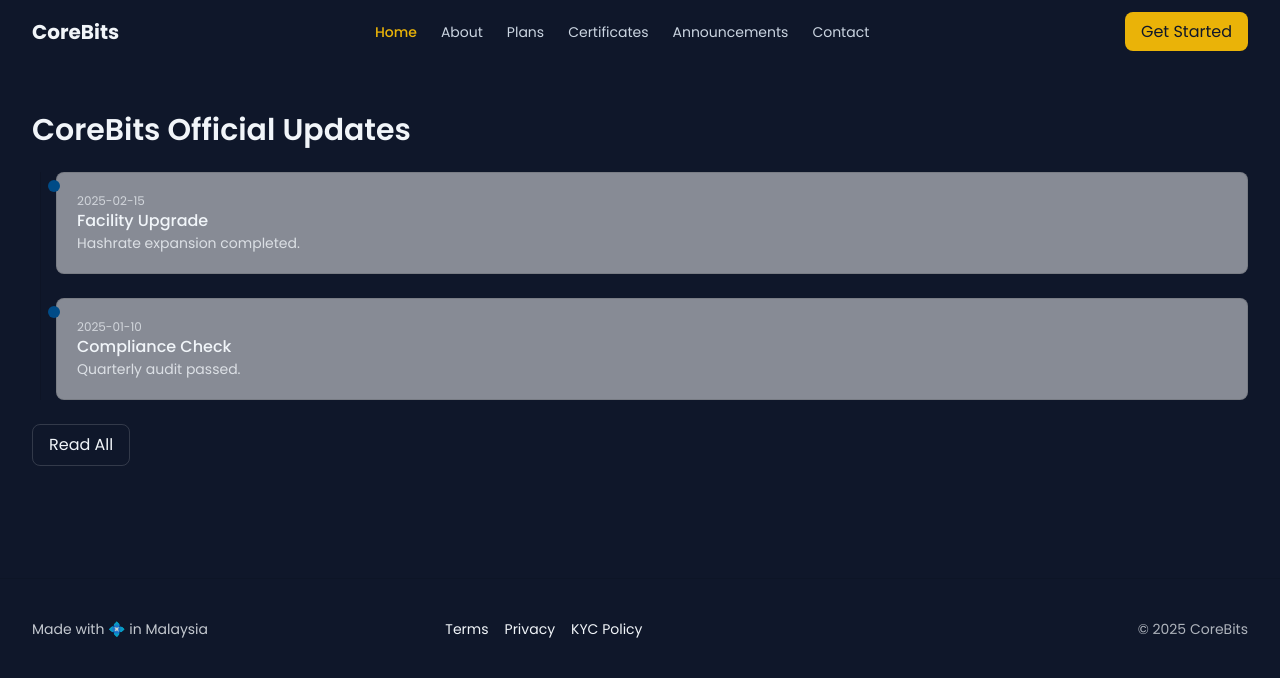
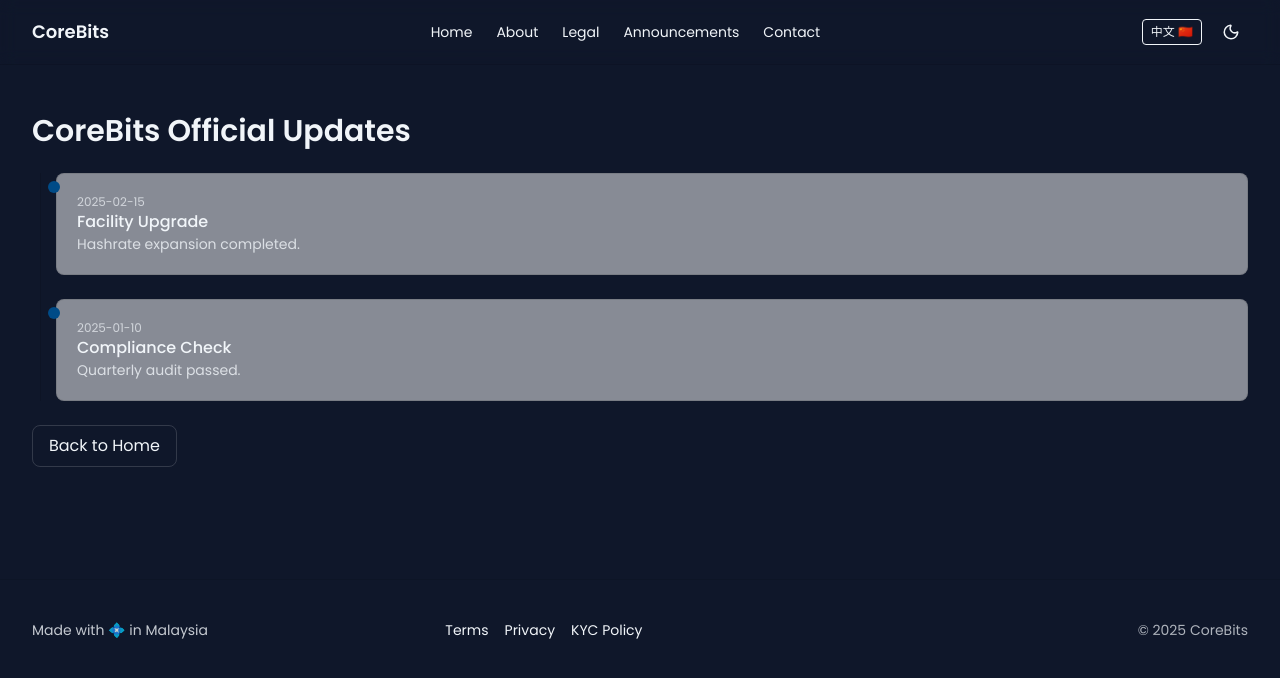
Before and after one commit to EddMarwa/Rockits, a Next.js app in the folder corebits/: page /en/announcements in a window 1280 px wide. Shown: the top 678 px of the page. Built offline with nearby package versions, Linux system fonts and the light colour scheme.

Commit message:
supported partners

```diff
--- a/corebits/src/app/[locale]/announcements/page.tsx
+++ b/corebits/src/app/[locale]/announcements/page.tsx
@@ -1,4 +1,4 @@
-import LandingNavbar from '@/components/LandingNavbar';
+import Navbar from '@/components/Navbar';
 import Footer from '@/components/Footer';
 import { getDictionary } from '@/i18n';
 import type { Locale } from '@/types/i18n';
@@ -13,11 +13,12 @@ export default async function Announcements({ params }: { params: Promise<{ loca
   ];
   return (
     <div>
-      <LandingNavbar />
+      <Navbar dict={dict} locale={locale} />
       <main className="mx-auto max-w-7xl px-4 sm:px-6 lg:px-8 py-12">
         <h1 className="text-3xl font-semibold mb-6">{dict.announcements.title}</h1>
         <AnnouncementsTimeline items={items} />
-        <a href={`/${locale}/announcements`} className="mt-6 inline-block rounded-lg border border-white/15 px-4 py-2 hover:bg-white/5">Read All</a>
+        {/* Optional: link back to landing announcements section */}
+        <a href={`/${locale}#news`} className="mt-6 inline-block rounded-lg border border-white/15 px-4 py-2 hover:bg-white/5">Back to Home</a>
       </main>
       <Footer dict={dict} />
     </div>
--- a/corebits/src/app/[locale]/layout.tsx
+++ b/corebits/src/app/[locale]/layout.tsx
@@ -11,7 +11,7 @@ export async function generateStaticParams() {
 }
 
 export const metadata: Metadata = {
-  title: 'CoreBits — Malaysia-Based Cloud Mining Agency',
+  title: 'CoreBits — Singapore-Based Cloud Mining Agency',
   description: 'Trusted cloud mining with transparency, security, and global access.'
 };
 
--- a/corebits/src/app/[locale]/page.tsx
+++ b/corebits/src/app/[locale]/page.tsx
@@ -89,7 +89,7 @@ export default async function Home({ params }: { params: Promise<{ locale: Local
           <h2 className="text-2xl font-semibold mb-4">Supported Platforms</h2>
           <div className="grid grid-cols-3 md:grid-cols-6 gap-4">
             {/* TODO: Add platform logos in /public/images/partners/ */}
-            {['binance','okx','bybit','tron','ethereum','bitcoin'].map((n) => (
+            {['binance','okx','bybit','coinbase','kucoin','bitget','bitfinex','kraken','tron','ethereum','bitcoin'].map((n) => (
               <a key={n} href="#" className="h-14 rounded-lg border border-white/10 bg-[#1E293B] flex items-center justify-center hover:border-[#EAB308]/40 transition">
                 <span className="sr-only">{n} logo</span>
                 <Image src={`/images/partners/${n}.svg`} alt="" width={96} height={24} className="opacity-80" />
--- a/corebits/src/app/layout.tsx
+++ b/corebits/src/app/layout.tsx
@@ -25,7 +25,7 @@ export default function RootLayout({
   return (
     <html lang="en">
       <body
-        className={`${geistSans.variable} ${geistMono.variable} antialiased`}
+        className={`${geistSans.variable} ${geistMono.variable} antialiased bg-[#0F172A] text-[#F1F5F9]`}
       >
         {children}
       </body>
--- a/corebits/src/app/page.tsx
+++ b/corebits/src/app/page.tsx
@@ -73,7 +73,7 @@ export default async function Home() {
         <section id="partners" className="mt-16">
           <h2 className="text-2xl font-semibold mb-4">Supported Platforms</h2>
           <div className="grid grid-cols-3 md:grid-cols-6 gap-4">
-            {['binance','okx','bybit','tron','ethereum','bitcoin'].map((n) => (
+            {['binance','okx','bybit','coinbase','kucoin','bitget','bitfinex','kraken','tron','ethereum','bitcoin'].map((n) => (
               <a key={n} href="#" className="h-14 rounded-lg border border-white/10 bg-[#1E293B] flex items-center justify-center hover:border-[#EAB308]/40 transition">
                 <span className="sr-only">{n} logo</span>
                 <Image src={`/images/partners/${n}.svg`} alt="" width={96} height={24} className="opacity-80" />
--- a/corebits/src/components/TransparencyLegal.tsx
+++ b/corebits/src/components/TransparencyLegal.tsx
@@ -22,12 +22,12 @@ export default function TransparencyLegal({ locale }: { locale: Locale }) {
       <div className="grid md:grid-cols-2 gap-8">
         <div>
           <h2 className="text-2xl font-semibold mb-2">Our Commitment to Transparency</h2>
-          <p className="opacity-80">CoreBits operates under Malaysian law and shares its official documents, certificates, and mining performance data publicly.</p>
+          <p className="opacity-80">CoreBits operates under Singapore law and shares its official documents, certificates, and mining performance data publicly.</p>
           <Link href={`/${locale}/certificates`} className="mt-4 inline-block rounded-lg border border-white/15 px-4 py-2 hover:bg-white/5">View Certificates</Link>
         </div>
         <div>
           <h3 className="text-xl font-medium mb-2">Our Legal Standing</h3>
-          <p className="opacity-80">CoreBits operates transparently and is registered under Malaysian regulations.</p>
+          <p className="opacity-80">CoreBits operates transparently and is registered under Singapore regulations.</p>
         </div>
       </div>
 
```
